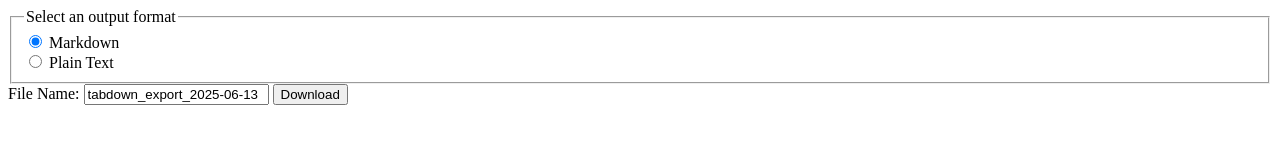
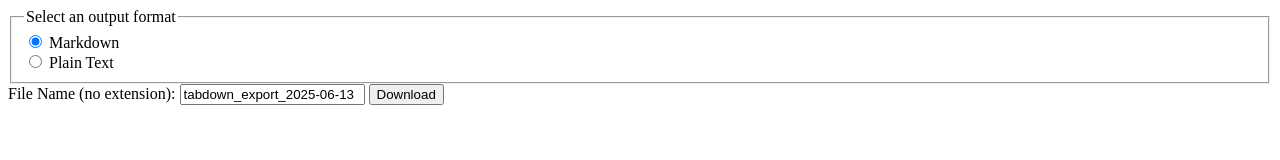
Before and after one commit to julianmateu/tabdown, a browser extension: page index.html in a window 1280 px wide. Drawn offline with Linux system fonts and the light colour scheme.

Commit message:
Improve label

```diff
--- a/index.html
+++ b/index.html
@@ -25,7 +25,7 @@
         <label for="plaintext" name="format" value="plaintext">Plain Text</label>
       </div>
     </fieldset>
-    <label for="filename">File Name:</label>
+    <label for="filename">File Name (no extension):</label>
     <input type="text" id="filename" value="" />
     <button type="submit">Download</button>
   </form>
```
